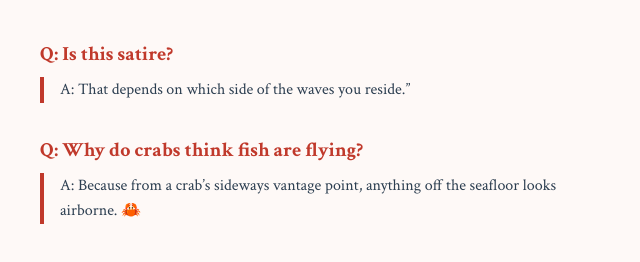
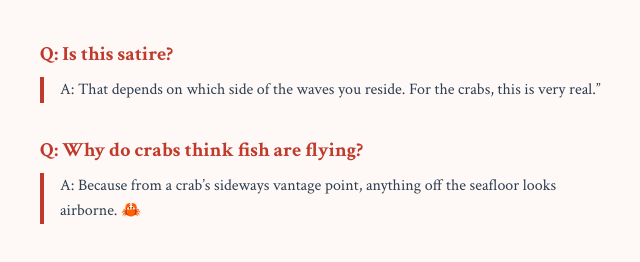
Before and after one commit to cbhughes29/docrabsthinkfishareflying.github.io, a plain HTML site: page faq.html in a window 1280 px wide. Shown: the part 196-458 px from the top of the page, without its empty margins (316-956 px from the left). Drawn offline with Linux system fonts and the light colour scheme.

Commit message:
Update faq.html

```diff
--- a/faq.html
+++ b/faq.html
@@ -17,7 +17,7 @@
      <div class="faq-item">
       <h2 class="question">Q: Is this satire?</h2>
       <p class="answer">
-        A: That depends on which side of the waves you reside.”
+        A: That depends on which side of the waves you reside. For the crabs, this is very real.”
       </p>
     </div>
 
```
